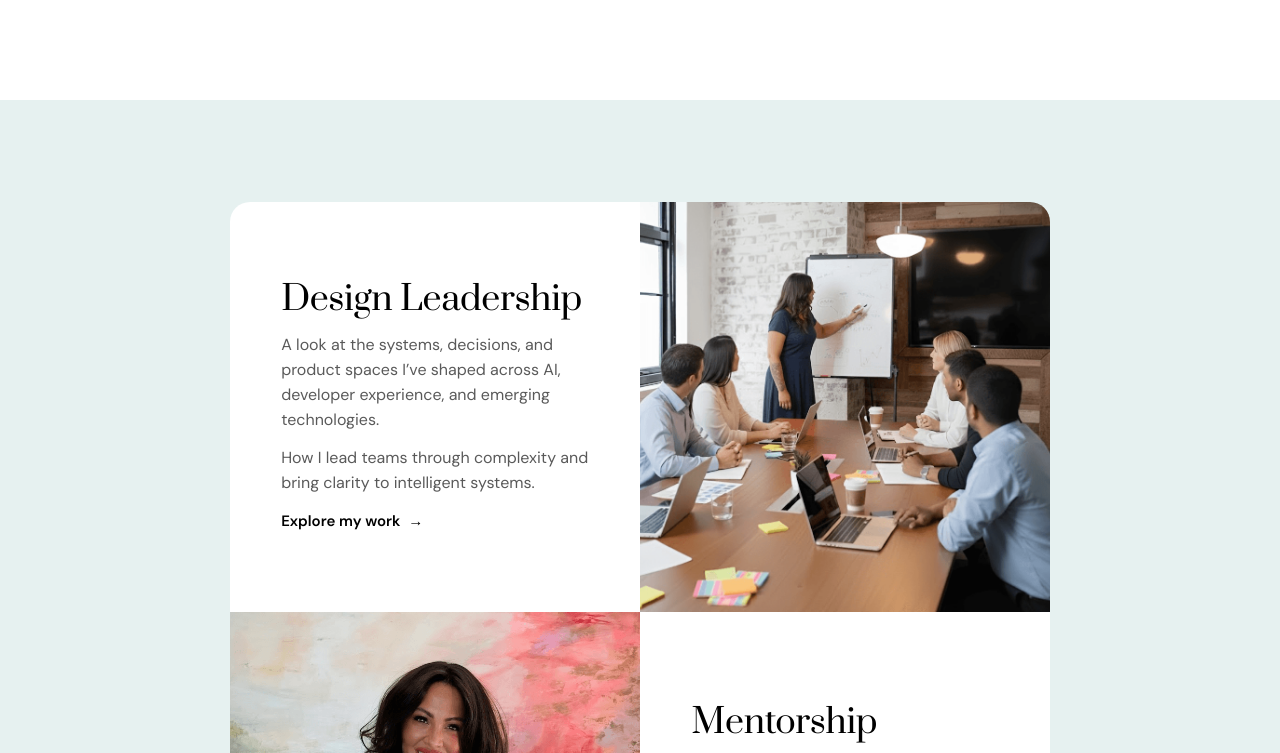
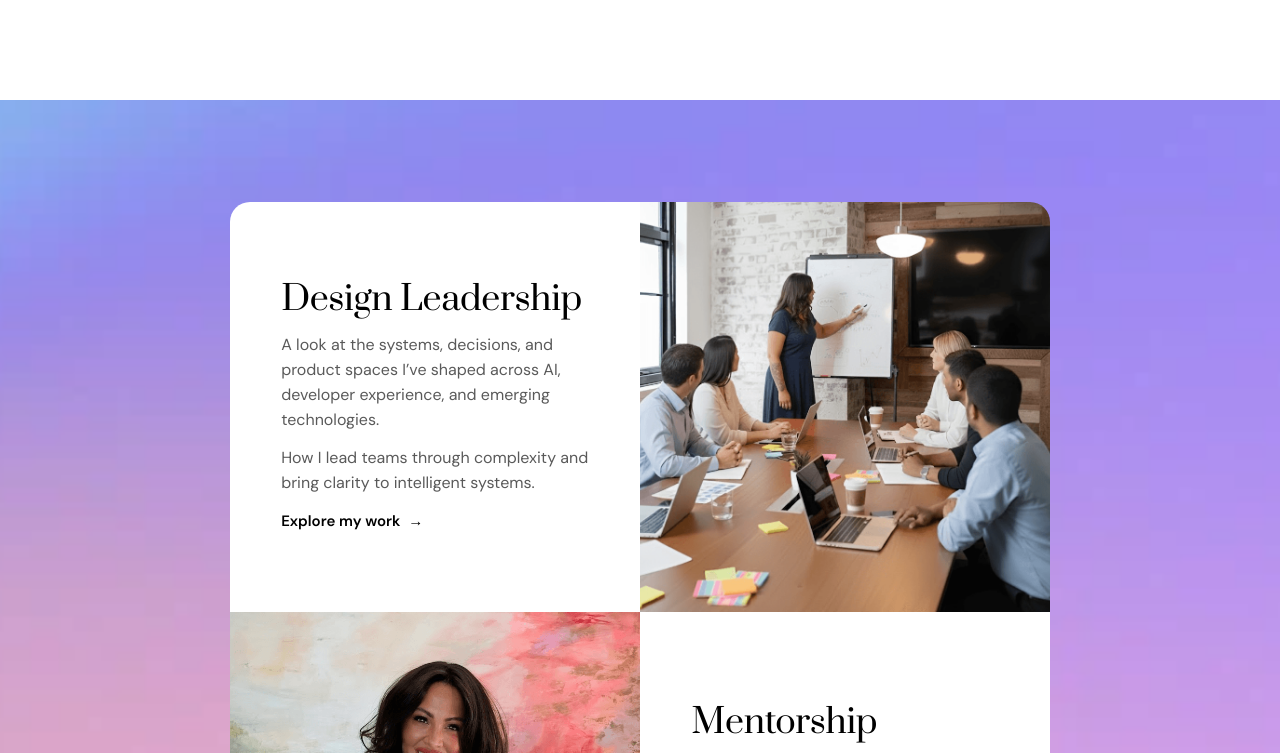
Before and after one commit to amberbockel/amberbockel.com, an Astro site: page / in a window 1280 px wide. Shown: the part 1797-2550 px from the top of the page. Built offline with nearby package versions, Linux system fonts and the light colour scheme; Astro itself is replaced by a stand-in of ours; a web font is replaced by a local one.

Commit message:
Put the aurora gradient behind the home page grid on Sunrise
The pale blue band becomes the bold blue, purple and pink gradient,
the same image the call-to-action card uses, in both light and dark
mode.

Co-Authored-By: Claude Fable 5.2 <noreply@anthropic.com>
Claude-Session: https://claude.ai/code/session_01VxXV99QgneXeAe6qPodab4

```diff
--- a/src/styles/site.css
+++ b/src/styles/site.css
@@ -168,8 +168,8 @@ main { display: block; }
 :root[data-system="unicorns"]:not([data-mode="dark"]) .marquee img { filter: grayscale(1) brightness(.3); opacity: .7; }
 @keyframes marquee { to { transform: translateX(calc(-100% / 3)); } }
 
-/* Sunrise's surfaces are white, so the grid sits on a pale blue band to let its white tiles stand out. */
-:root[data-system="sunrise"]:not([data-mode="dark"]) .stage ~ .band { background-color: #e6f1f0; }
+/* Sunrise: the grid sits on the bold aurora gradient, so its white tiles stand out. Both modes. */
+:root[data-system="sunrise"] .stage ~ .band { background: url("/images/bJGch4JC2ITo6hBgFdE9BmIawbQ.webp") center / cover no-repeat; }
 
 /* Home mosaic: a checkerboard of text and square images */
 .mosaic { display: grid; grid-template-columns: repeat(2, minmax(0, 1fr)); max-width: 820px; margin: 0 auto; border-radius: var(--ds-r-card); overflow: hidden; }
```
